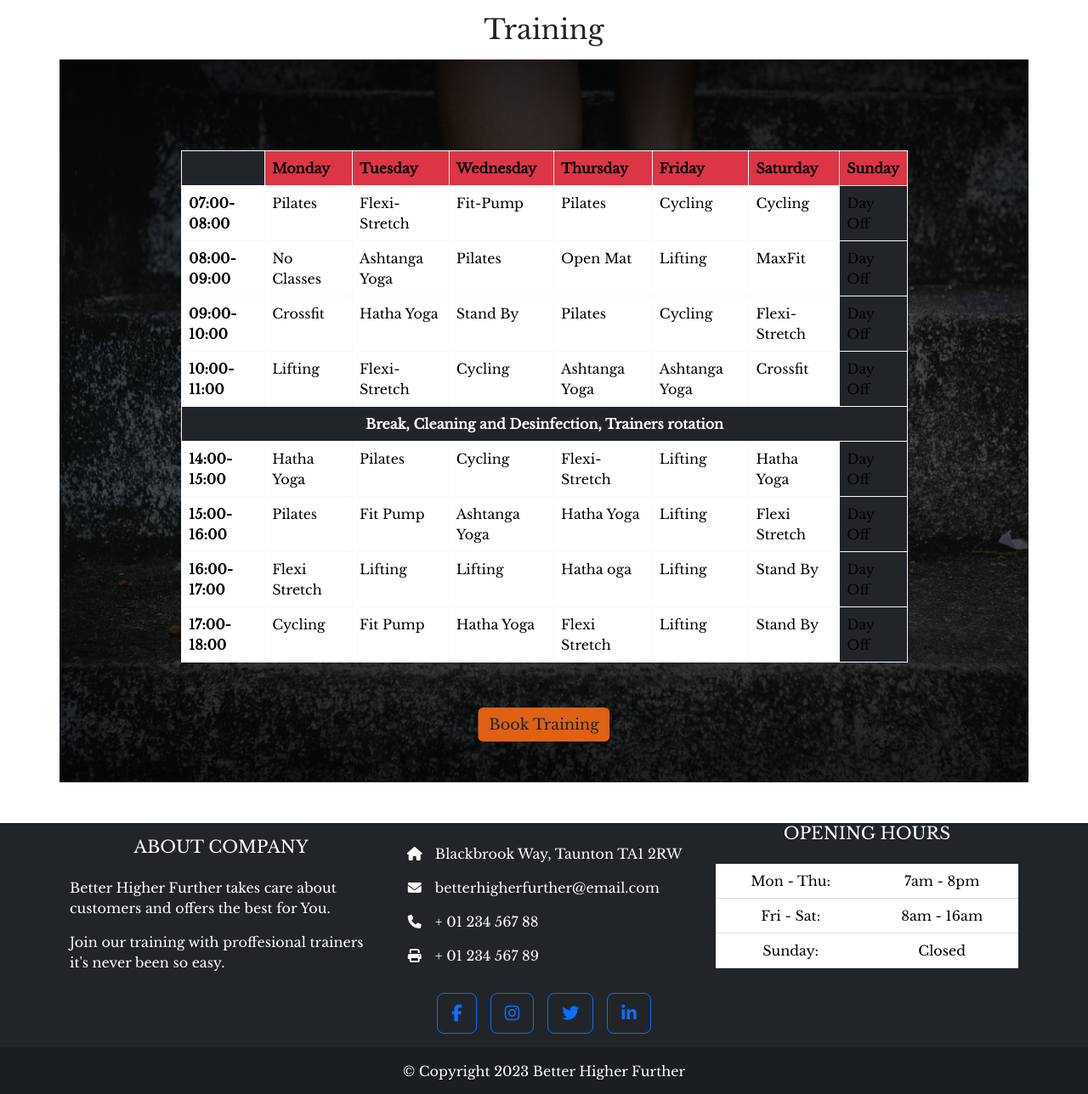
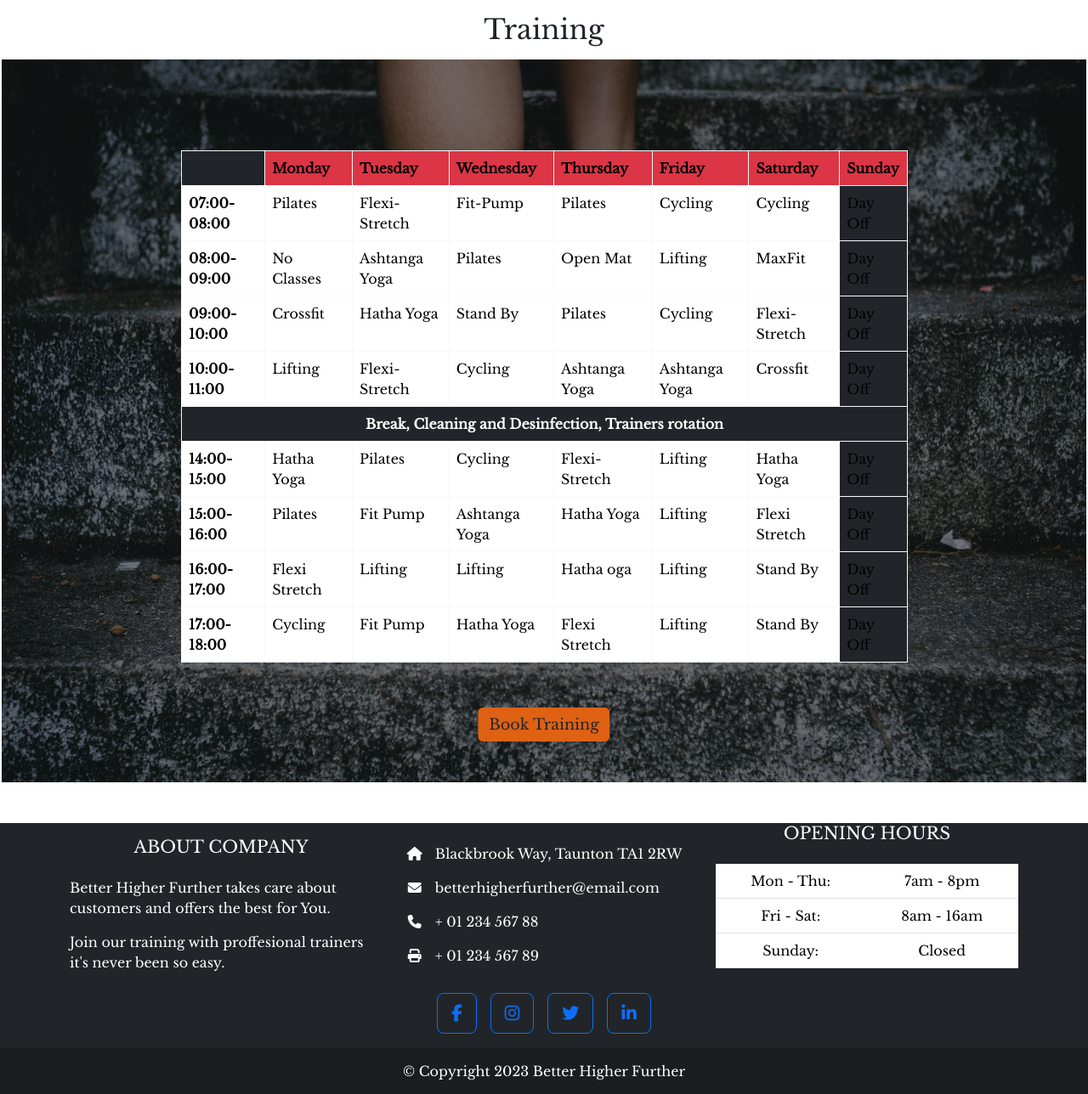
Before and after one commit to BogdanFSD/Better_Hgher_Further, a Django app: page /training/ in a window 1280 px wide. Shown: the part 210-1498 px from the top of the page at 85% size. Run offline with Django 3.2, Linux system fonts and the light colour scheme; parts of the project's set-up code (start-up, migrations or seed data) failed here and were passed over; some libraries are stand-ins or nearby versions; some web fonts are replaced.

Commit message:
img rendering issue at training fixed

```diff
--- a/better_higher/settings.py
+++ b/better_higher/settings.py
@@ -29,7 +29,7 @@
 SECRET_KEY = os.environ.get('SECRET_KEY')
 
 # SECURITY WARNING: don't run with debug turned on in production!
-DEBUG = False    # false
+DEBUG = Fasle    # false
 
 X_FRAME_OPTIONS = 'SAMEORIGIN'
 
--- a/home/templates/home/training.html
+++ b/home/templates/home/training.html
@@ -6,7 +6,8 @@
 {% block content %}
 <section class="">
     <h2 class="text-center my-3">Training</h2>
-    <div class="container d-flex justify-content-center background-im position-relative mb-5">
+    <div class="container d-flex justify-content-center  position-relative mb-5">
+        <img src="{% static '../static/img/back-train.jpg' %}" class="background-im" alt="steel background">
         <div class="table-responsive w-75 h-75 position-absolute top-50 start-50 translate-middle">
             <table class="table table-bordered border-light mb-5 text-white">
                 <thead>
--- a/static/css/style.css
+++ b/static/css/style.css
@@ -94,12 +94,11 @@
 
 
 .background-im{
-  background-image: linear-gradient(to bottom, rgba(0, 0, 0, 0.85), transparent),
-  linear-gradient(to top, rgba(0, 0, 0, 0.85), transparent),
-   url(../img/back-train.jpg);
+
   height: 100vh;
   background-size:cover;
   background-repeat: no-repeat;
+  filter: brightness(50%);
 }
 
 .img-responsive{
```
